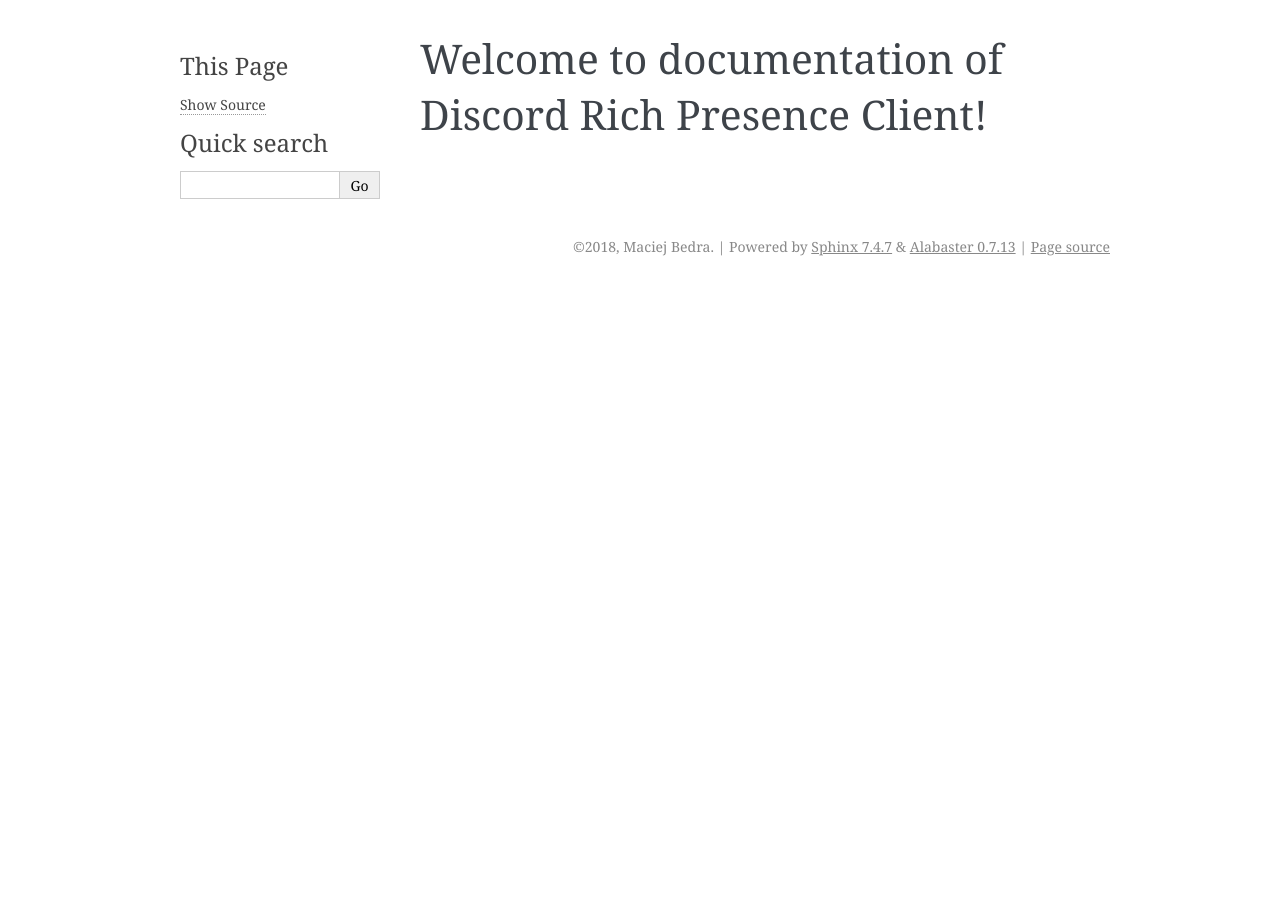
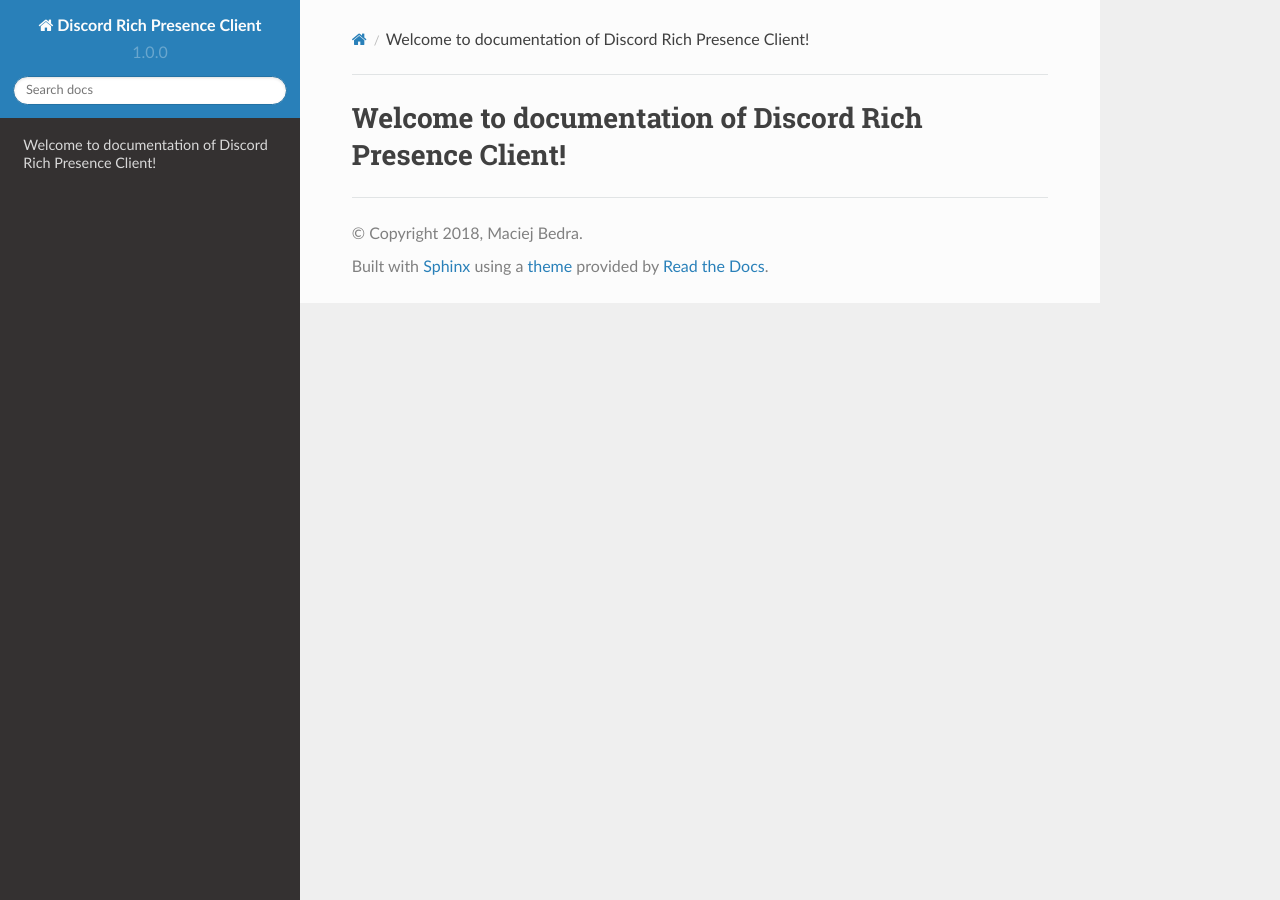
Before and after one commit to MashMB/discord_rpc_client, a Sphinx documentation site: the page built from docs/sphinx/index.rst, in a window 1280 px wide. Built offline with Sphinx 7.4.7 and the Read the Docs theme 2.0.0, drawn with Linux system fonts in a browser that asks for light colours.

Commit message:
Custom Sphinx configuration

```diff
--- a/docs/sphinx/conf.py
+++ b/docs/sphinx/conf.py
@@ -73,13 +73,20 @@ pygments_style = 'sphinx'
 # The theme to use for HTML and HTML Help pages.  See the documentation for
 # a list of builtin themes.
 #
-html_theme = 'alabaster'
+html_theme = 'sphinx_rtd_theme'
 
 # Theme options are theme-specific and customize the look and feel of a theme
 # further.  For a list of options available for each theme, see the
 # documentation.
 #
-# html_theme_options = {}
+html_theme_options = {
+	'prev_next_buttons_location': 'bottom',
+	'sticky_navigation': True,
+	'collapse_navigation': False
+}
+
+# Hidding "Show Source" button
+html_show_sourcelink = False
 
 # Add any paths that contain custom static files (such as style sheets) here,
 # relative to this directory. They are copied after the builtin static files,
```
